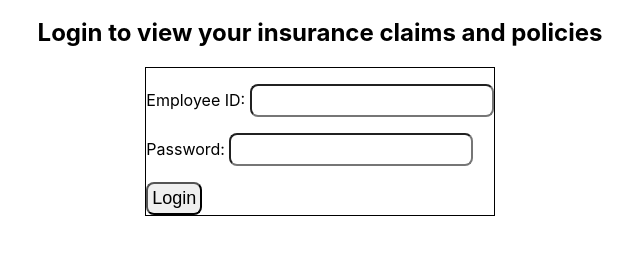
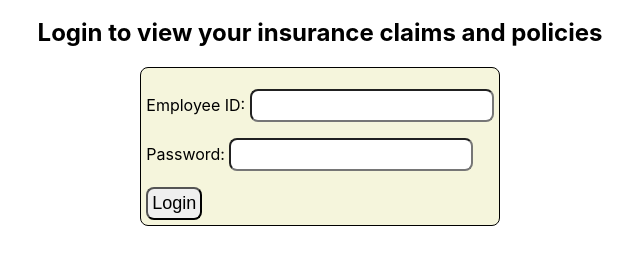
Before and after one commit to teckzong/seed, a React (Create React App) app in the folder frontend/: page /login in a window 1280 px wide. Shown: the part 418-682 px from the top of the page, without its empty margins (320-960 px from the left). Built offline with nearby package versions, Linux system fonts and the light colour scheme.

Commit message:
edited input wrapper color

```diff
--- a/frontend/src/App.css
+++ b/frontend/src/App.css
@@ -58,4 +58,7 @@
 
 .inputWrapper {
   border: 1px solid black;
+  padding: 5px;
+  border-radius: 8px;
+  background-color:beige;
 }
```
